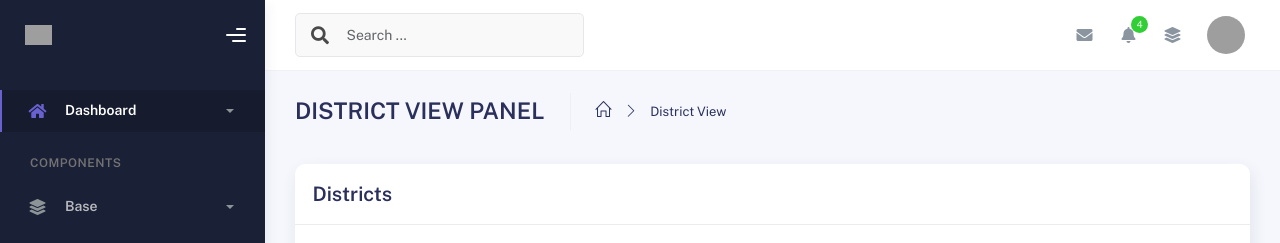
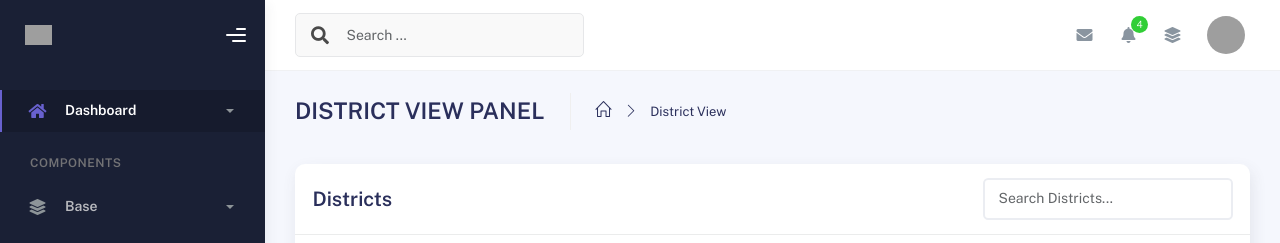
Before and after one commit to FineCactus/ArkTeckh, a PHP site: page /districtview.php in a window 1280 px wide. Shown: the top 243 px of the page. Run offline with PHP 8.4, Linux system fonts and the light colour scheme; data that the repository does not hold is empty; grey boxes are pictures that could not be loaded.

Commit message:
added search bar in district view form

```diff
--- a/Admin/districtview.php
+++ b/Admin/districtview.php
@@ -27,8 +27,11 @@ $res = $obj->executequery($s);
             <div class="row">
               <div class="col-md-12">
                 <div class="card">
-                  <div class="card-header">
-                    <h4 class="card-title">Districts</h4>
+                  <div class="card-header d-flex justify-content-between align-items-center">
+                      <h4 class="card-title m-0">Districts</h4>
+                      <div class="ms-auto">
+                      <input type="text" id="districtSearch" class="form-control" style="width: 250px;" placeholder="Search Districts...">
+                    </div>
                   </div>
                   <div class="card-body">
                     <div class="table-responsive">
@@ -63,3 +66,14 @@ $res = $obj->executequery($s);
 <?php
 include_once("footer.php");
 ?>
+
+<script>
+  document.getElementById("districtSearch").addEventListener("keyup", function () {
+    var input = this.value.toLowerCase();
+    var rows = document.querySelectorAll("#basic-datatables tbody tr");
+    rows.forEach(function (row) {
+      var text = row.innerText.toLowerCase();
+      row.style.display = text.includes(input) ? "" : "none";
+    });
+  });
+</script>
```
